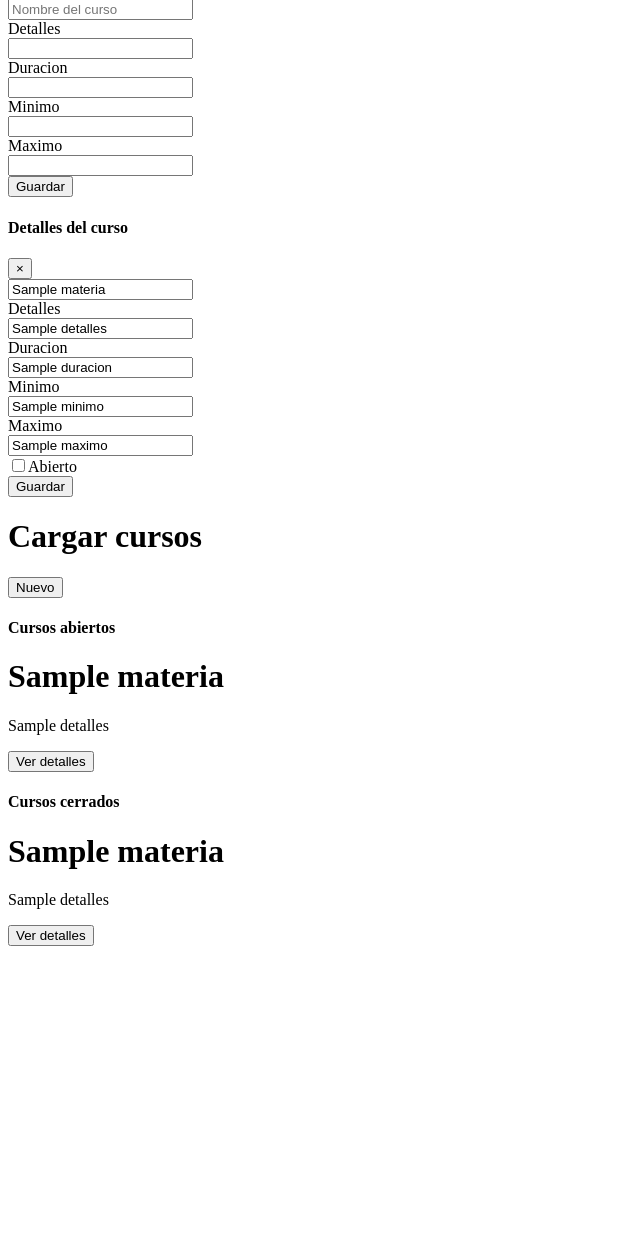
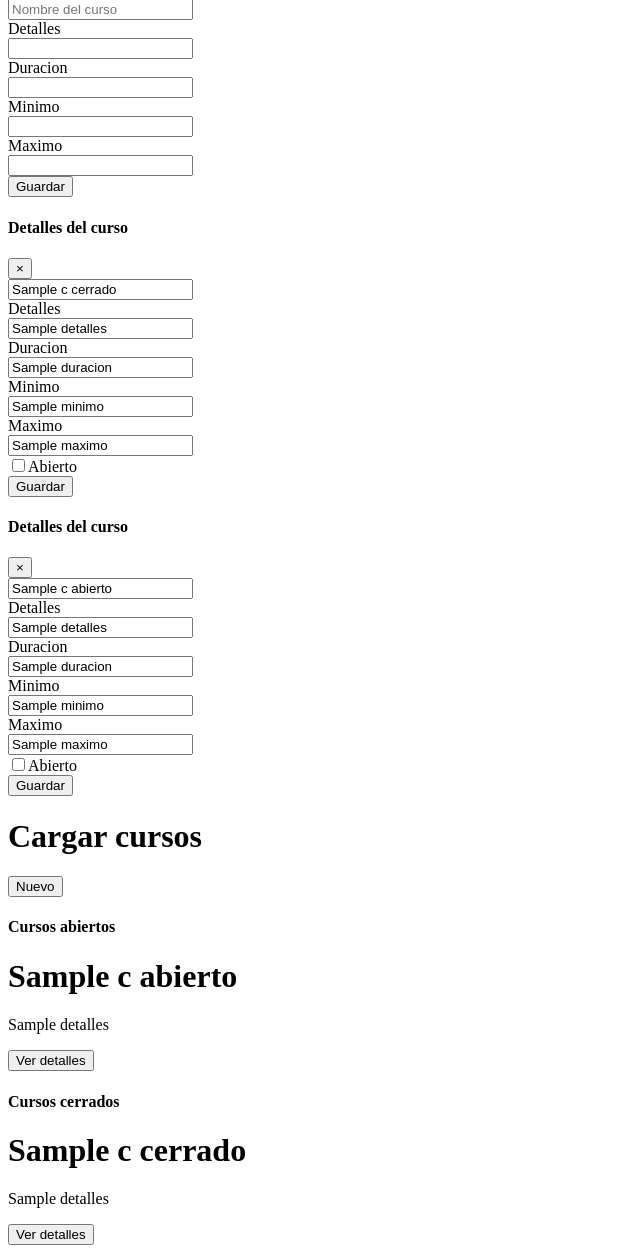
Before and after one commit to damianteplitz/LACA, a CodeIgniter app: the page made by application/views/cursos/cursos.php in a window 1280 px wide. Shown: the part 69-1322 px from the top of the page, without its empty margins (0-640 px from the left). Before the commit the page ends 1015 px from the top, so only its background shows below. Run offline with CodeIgniter, Linux system fonts and the light colour scheme; the template is opened without the code that fills it: most values are stand-ins (such as "Sample title", 1, 10 or a date in 2020).

Commit message:
Arreglo modal con abierto y cerrado x separado y arreglo de bug en edit
De cursos

```diff
--- a/application/models/New_model.php
+++ b/application/models/New_model.php
@@ -88,6 +88,9 @@ class New_model extends CI_Model {
                 if(!$checked){
                         $checked = "0";
                 }
+                else{
+                        $checked ="1";
+                }
                 $this->db->where('id',$data['id']);
 
                 if($this->db->update('Cursos', $data) )
--- a/application/views/cursos/cursos.php
+++ b/application/views/cursos/cursos.php
@@ -57,8 +57,8 @@
             </div>
         </div>
         <?php $w = 0; ?>
-        <?php foreach ($materia as $course): ?>
-        <?php $mod = "modal_editar_curso".$w; ?>
+        <?php foreach ($c_cerrados as $course): ?>
+        <?php $mod = "modal_editar_curso_cerrado".$w; ?>
             <div class="modal" id="<?php echo $mod;?>">
                 <div class="modal-dialog">
                     <div class="modal-content">
@@ -71,38 +71,98 @@
                         <div class="modal-body">
 
                             <?php echo form_open('index.php/cursos/editar_Curso'); ?>
-                                <input type="hidden" name="id" value = "<?php echo $materia[$w]['id']; ?>">
+                                <input type="hidden" name="id" value = "<?php echo $c_cerrados[$w]['id']; ?>">
                                 <div class="input-group mb-3 input-group-lg" for="nombre">
-                                    <input type="input" class="form-control" name="nombre" value="<?php echo $materia[$w]['nombre']; ?>">
+                                    <input type="input" class="form-control" name="nombre" value="<?php echo $c_cerrados[$w]['nombre']; ?>">
                                 </div>
                                 <div class="input-group m-1 input-group-md">
                                     <div class="input-group-prepend">
                                         <span class="input-group-text" for="detalles">Detalles</span>
                                     </div>
-                                    <input type="text" class="form-control" name="detalles"  value = "<?php echo $materia[$w]['detalles']; ?>">
+                                    <input type="text" class="form-control" name="detalles"  value = "<?php echo $c_cerrados[$w]['detalles']; ?>">
                                 </div>
                                 <div class="input-group m-1 input-group-md">
                                     <div class="input-group-prepend">
                                         <span class="input-group-text" for="duracion" >Duracion</span>
                                     </div>
-                                    <input type="text" class="form-control" name="duracion" value = "<?php echo $materia[$w]['duracion']; ?>">
+                                    <input type="text" class="form-control" name="duracion" value = "<?php echo $c_cerrados[$w]['duracion']; ?>">
                                 </div>
                                 <div class="input-group m-1 input-group-md">
                                     <div class="input-group-prepend">
                                         <span class="input-group-text" for="minimo" >Minimo</span>
                                     </div>
-                                    <input type="text" class="form-control" name="minimo" value = "<?php echo $materia[$w]['minimo']; ?>">
+                                    <input type="text" class="form-control" name="minimo" value = "<?php echo $c_cerrados[$w]['minimo']; ?>">
                                 </div>
                                 <div class="input-group m-1 input-group-md">
                                     <div class="input-group-prepend">
                                         <span class="input-group-text" for="maximo" >Maximo</span>
                                     </div>
-                                    <input type="text" class="form-control" name="maximo" value = "<?php echo $materia[$w]['maximo']; ?>">
+                                    <input type="text" class="form-control" name="maximo" value = "<?php echo $c_cerrados[$w]['maximo']; ?>">
                                 </div>
 
                                 <div class="modal-footer">
                                     <div class="checkbox">
-                                            <label><input name="checked" type="checkbox" value="<?php echo $materia[$w]['id']; ?>" id="checkboxx">Abierto</label>
+                                            <label><input name="checked" type="checkbox" value="<?php echo $c_cerrados[$w]['id']; ?>" id="checkboxx">Abierto</label>
+                                    </div>
+                                    <button type="submit" id="register" class="btn btn-primary">Guardar</button>
+                                </div>
+                            <?php echo form_close(); ?>
+                        </div>
+                        <!-- Modal footer -->
+                    </div>
+                </div>
+            </div>
+            <?php $w++; ?>
+        <?php endforeach; ?>
+
+
+        <?php $w = 0; ?>
+        <?php foreach ($c_abiertos as $course): ?>
+        <?php $mod = "modal_editar_curso_abierto".$w; ?>
+            <div class="modal" id="<?php echo $mod;?>">
+                <div class="modal-dialog">
+                    <div class="modal-content">
+                        <!-- Modal Header -->
+                        <div class="modal-header">
+                            <h4 class="modal-title">Detalles del curso</h4>
+                            <button type="button" class="close" data-dismiss="modal">&times;</button>
+                        </div>
+                        <!-- Modal body -->
+                        <div class="modal-body">
+
+                            <?php echo form_open('index.php/cursos/editar_Curso'); ?>
+                                <input type="hidden" name="id" value = "<?php echo $c_abiertos[$w]['id']; ?>">
+                                <div class="input-group mb-3 input-group-lg" for="nombre">
+                                    <input type="input" class="form-control" name="nombre" value="<?php echo $c_abiertos[$w]['nombre']; ?>">
+                                </div>
+                                <div class="input-group m-1 input-group-md">
+                                    <div class="input-group-prepend">
+                                        <span class="input-group-text" for="detalles">Detalles</span>
+                                    </div>
+                                    <input type="text" class="form-control" name="detalles"  value = "<?php echo $c_abiertos[$w]['detalles']; ?>">
+                                </div>
+                                <div class="input-group m-1 input-group-md">
+                                    <div class="input-group-prepend">
+                                        <span class="input-group-text" for="duracion" >Duracion</span>
+                                    </div>
+                                    <input type="text" class="form-control" name="duracion" value = "<?php echo $c_abiertos[$w]['duracion']; ?>">
+                                </div>
+                                <div class="input-group m-1 input-group-md">
+                                    <div class="input-group-prepend">
+                                        <span class="input-group-text" for="minimo" >Minimo</span>
+                                    </div>
+                                    <input type="text" class="form-control" name="minimo" value = "<?php echo $c_abiertos[$w]['minimo']; ?>">
+                                </div>
+                                <div class="input-group m-1 input-group-md">
+                                    <div class="input-group-prepend">
+                                        <span class="input-group-text" for="maximo" >Maximo</span>
+                                    </div>
+                                    <input type="text" class="form-control" name="maximo" value = "<?php echo $c_abiertos[$w]['maximo']; ?>">
+                                </div>
+
+                                <div class="modal-footer">
+                                    <div class="checkbox">
+                                            <label><input name="checked" type="checkbox" value="<?php echo $c_abiertos[$w]['id']; ?>" id="checkboxx">Abierto</label>
                                     </div>
                                     <button type="submit" id="register" class="btn btn-primary">Guardar</button>
                                 </div>
@@ -128,8 +188,8 @@
                 <h4 class="font-weight-light text-center">Cursos abiertos</h4>
 
             <?php $q = 0;?>
-            <?php foreach ($materia as $course): ?>
-            <?php $mod = "#modal_editar_curso".$q;?>
+            <?php foreach ($c_abiertos as $course): ?>
+            <?php $mod = "#modal_editar_curso_abierto".$q;?>
                     <div id="box" class="m-2 border border-secondary">
                         <div class="m-2">
                             <h1><?php echo $course['nombre']; ?></h1>
@@ -144,10 +204,9 @@
             </div>
             <div class="col-sm-9 m-2 text border">
                 <h4 class="font-weight-light text-center">Cursos cerrados</h4>
-
             <?php $q = 0;?>
-            <?php foreach ($materia as $course): ?>
-            <?php $mod = "#modal_editar_curso".$q;?>
+            <?php foreach ($c_cerrados as $course): ?>
+            <?php $mod = "#modal_editar_curso_cerrado".$q;?>
                     <div id="box" class="m-2 border border-secondary">
                         <div class="m-2">
                             <h1><?php echo $course['nombre']; ?></h1>
```
